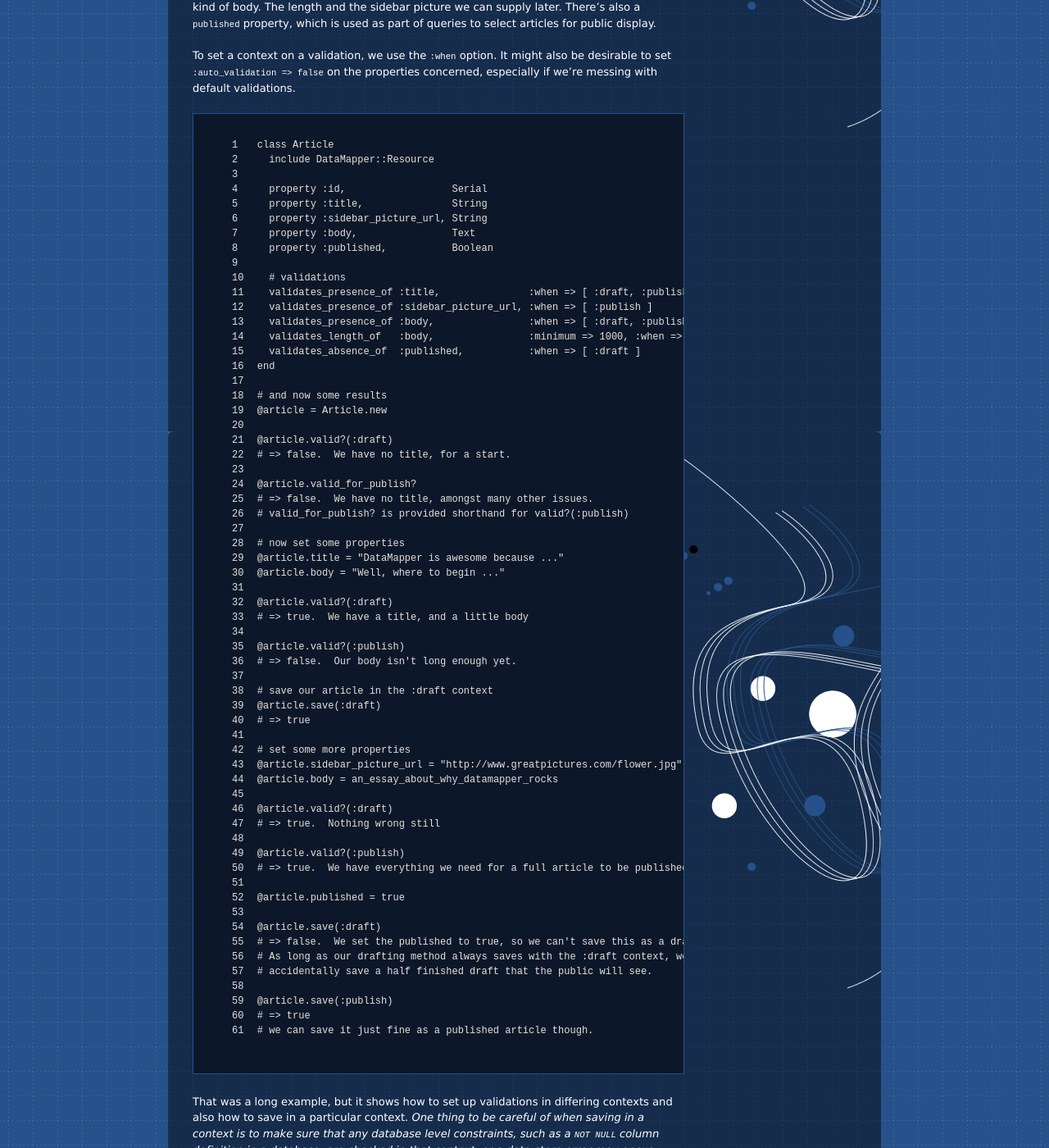
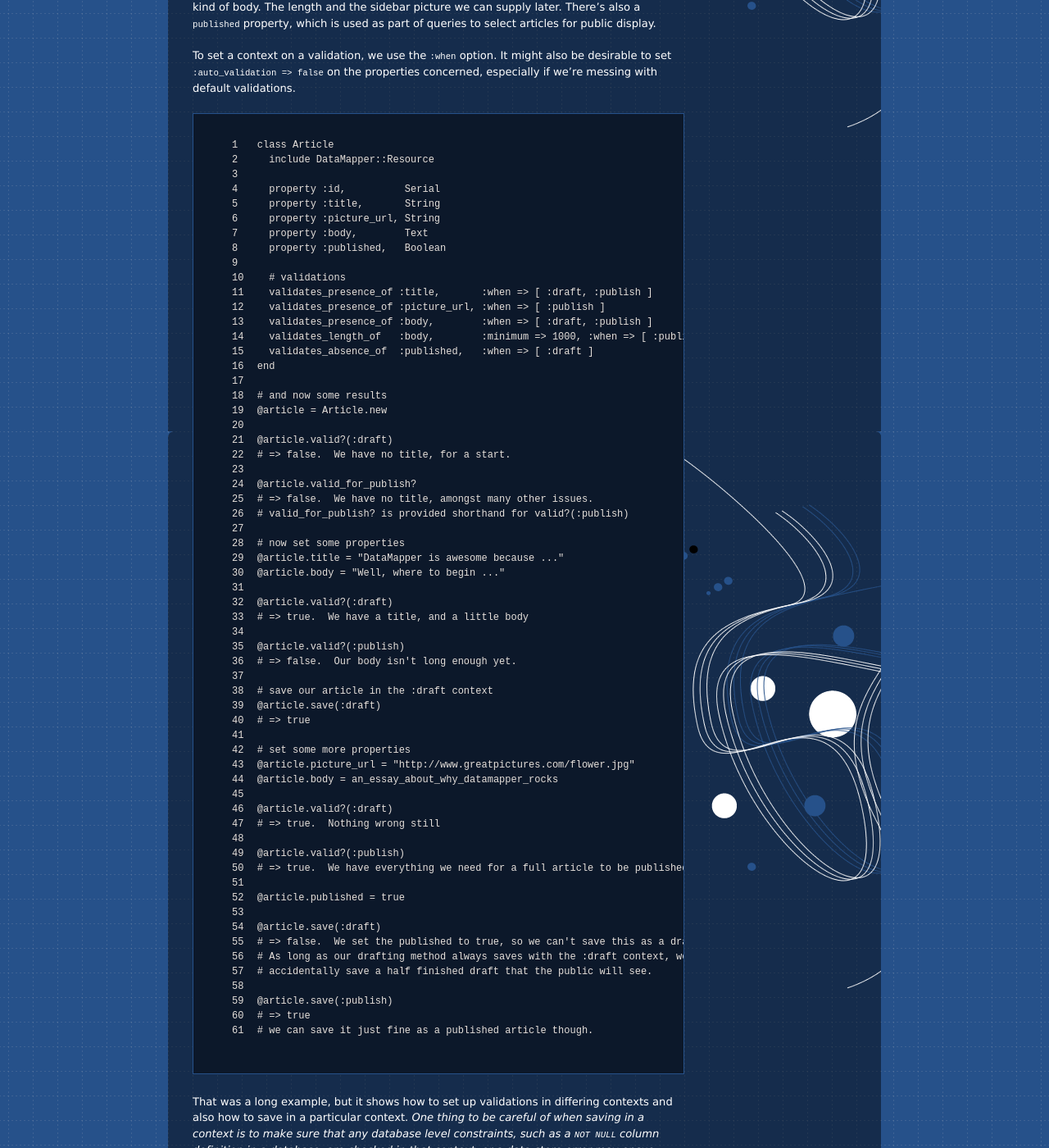
Before and after one commit to datamapper/datamapper.github.com, a Jekyll site: the page built from docs/validations.markdown, in a window 1280 px wide and 1400 px high, scrolled down 4753 px. Shown: the whole window at 82% size. Built offline with Jekyll 4.4.1, drawn with Linux system fonts in a browser that asks for light colours.

Commit message:
Shorter names for nicer formatting in validation examples

```diff
--- a/docs/validations.markdown
+++ b/docs/validations.markdown
@@ -270,18 +270,18 @@ especially if we're messing with default validations.
   class Article
     include DataMapper::Resource
 
-    property :id,                  Serial
-    property :title,               String
-    property :sidebar_picture_url, String
-    property :body,                Text
-    property :published,           Boolean
+    property :id,          Serial
+    property :title,       String
+    property :picture_url, String
+    property :body,        Text
+    property :published,   Boolean
 
     # validations
-    validates_presence_of :title,               :when => [ :draft, :publish ]
-    validates_presence_of :sidebar_picture_url, :when => [ :publish ]
-    validates_presence_of :body,                :when => [ :draft, :publish ]
-    validates_length_of   :body,                :minimum => 1000, :when => [ :publish ]
-    validates_absence_of  :published,           :when => [ :draft ]
+    validates_presence_of :title,       :when => [ :draft, :publish ]
+    validates_presence_of :picture_url, :when => [ :publish ]
+    validates_presence_of :body,        :when => [ :draft, :publish ]
+    validates_length_of   :body,        :minimum => 1000, :when => [ :publish ]
+    validates_absence_of  :published,   :when => [ :draft ]
   end
 
   # and now some results
@@ -309,7 +309,7 @@ especially if we're messing with default validations.
   # => true
 
   # set some more properties
-  @article.sidebar_picture_url = "http://www.greatpictures.com/flower.jpg"
+  @article.picture_url = "http://www.greatpictures.com/flower.jpg"
   @article.body = an_essay_about_why_datamapper_rocks
 
   @article.valid?(:draft)
```
